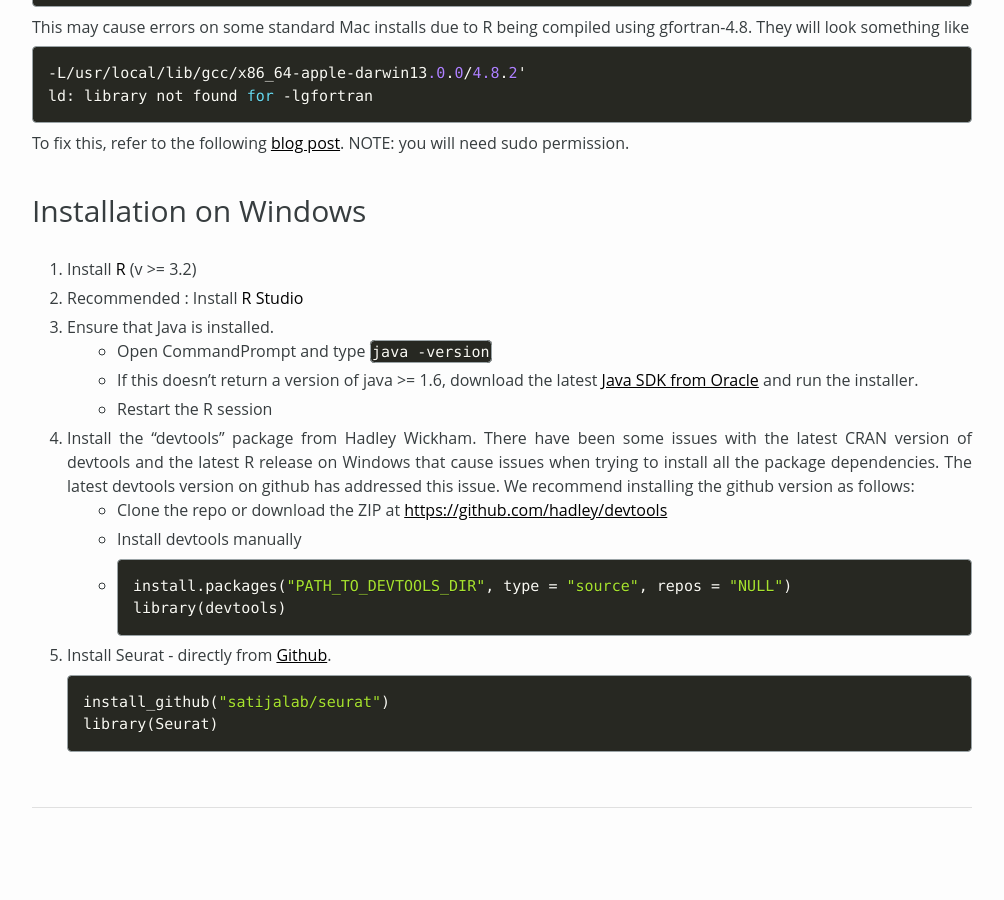
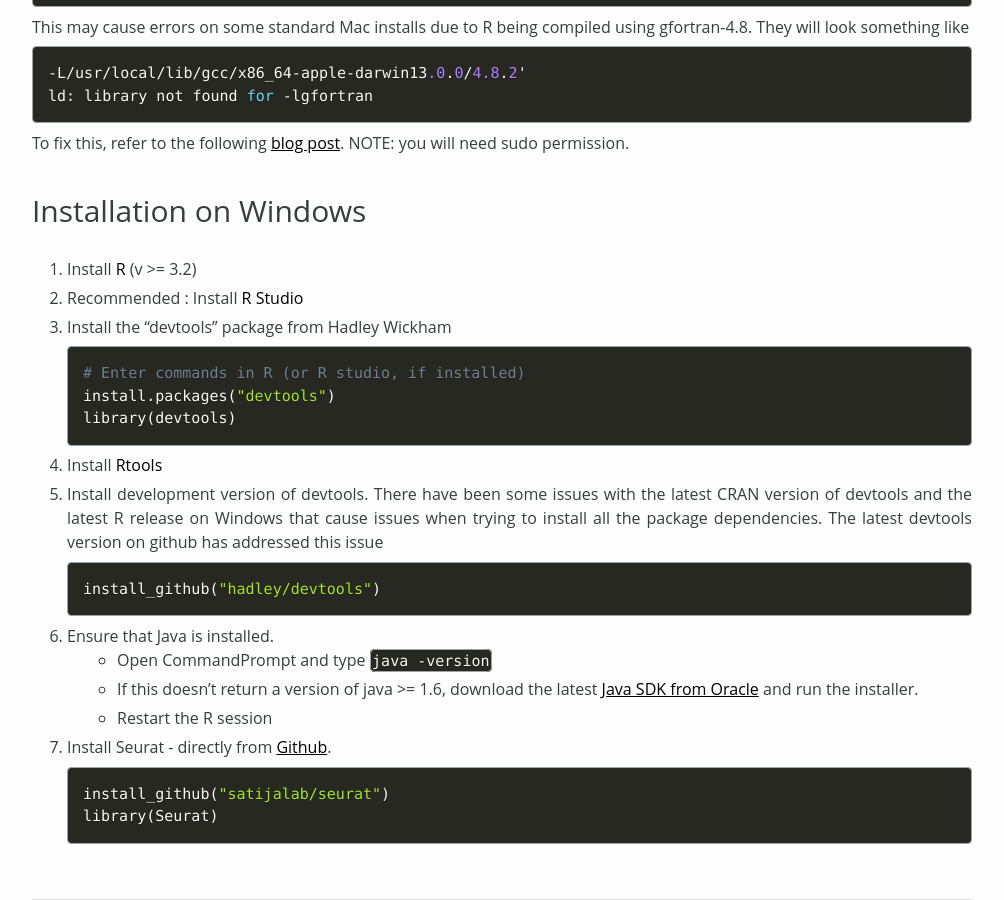
Before and after one commit to jungokasai/satijalab.github.io, a Jekyll site: the page built from seurat/install.md, in a window 1280 px wide and 900 px high, scrolled down 1107 px. Shown: the whole window, without its empty margins (138-1142 px from the left). Built offline with Jekyll 4.4.1, drawn with Linux system fonts in a browser that asks for light colours; nearby versions of some CDN libraries; before the commit the page ends 1915 px from its top, so only the background shows below that.

Commit message:
update windows install instructions

````diff
--- a/seurat/install.md
+++ b/seurat/install.md
@@ -52,19 +52,27 @@
 # Installation on Windows
 1. Install [R](https://www.r-project.org/) (v >= 3.2)
 2. Recommended : Install [R Studio](https://www.rstudio.com/)
-3. Ensure that Java is installed.
+3. Install the “devtools” package from Hadley Wickham
+
+   ```r
+   # Enter commands in R (or R studio, if installed)
+   install.packages("devtools")
+   library(devtools)
+   ```
+4. Install [Rtools](http://cran.r-project.org/bin/windows/Rtools/)
+5. Install development version of devtools.  There have been some issues with the latest CRAN version of devtools and the latest R release on Windows that cause issues when trying to install all the package dependencies. The latest devtools version on github has addressed this issue
+
+
+   ```R
+   install_github("hadley/devtools")
+   ```
+
+6. Ensure that Java is installed.
 	* Open CommandPrompt and type ```java -version```
 	* If this doesn't return a version of java >= 1.6, download the latest [Java SDK from Oracle](http://www.oracle.com/technetwork/java/javase/downloads/jdk8-downloads-2133151.html) and run the installer.
 	* Restart the R session
-4. Install the “devtools” package from Hadley Wickham. There have been some issues with the latest CRAN version of devtools and the latest R release on Windows that cause issues when trying to install all the package dependencies. The latest devtools version on github has addressed this issue. We recommend installing the github version as follows:
-	* Clone the repo or download the ZIP at [https://github.com/hadley/devtools](https://github.com/hadley/devtools/archive/master.zip)
-	* Install devtools manually
 
-	* ```r
-   install.packages("PATH_TO_DEVTOOLS_DIR", type = "source", repos = "NULL")
-   library(devtools)
-   ```
-5. Install Seurat - directly from [Github](https://github.com/{{ site.github_username }}/seurat).
+7. Install Seurat - directly from [Github](https://github.com/{{ site.github_username }}/seurat).
 
    ```r
    install_github("satijalab/seurat")
````
